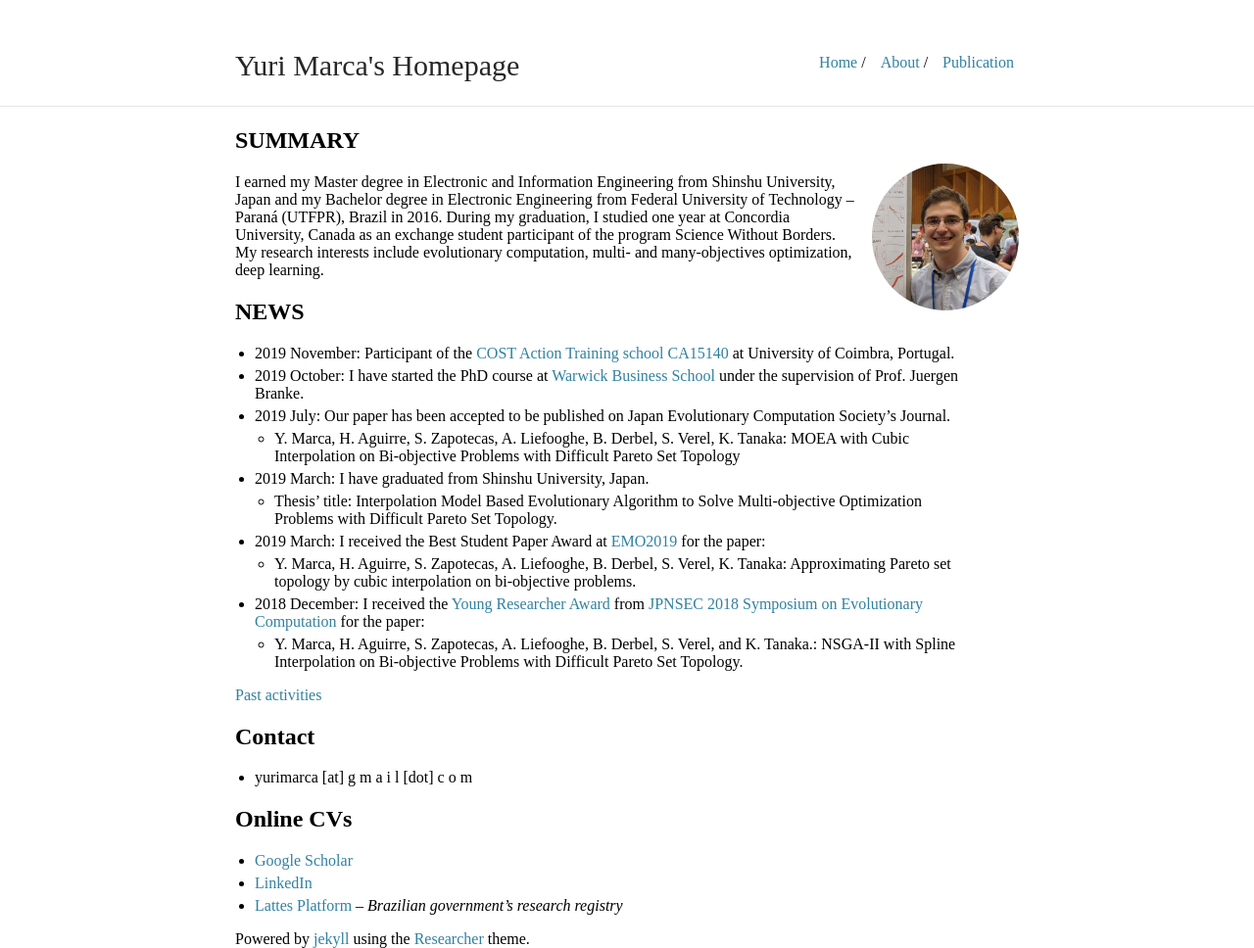
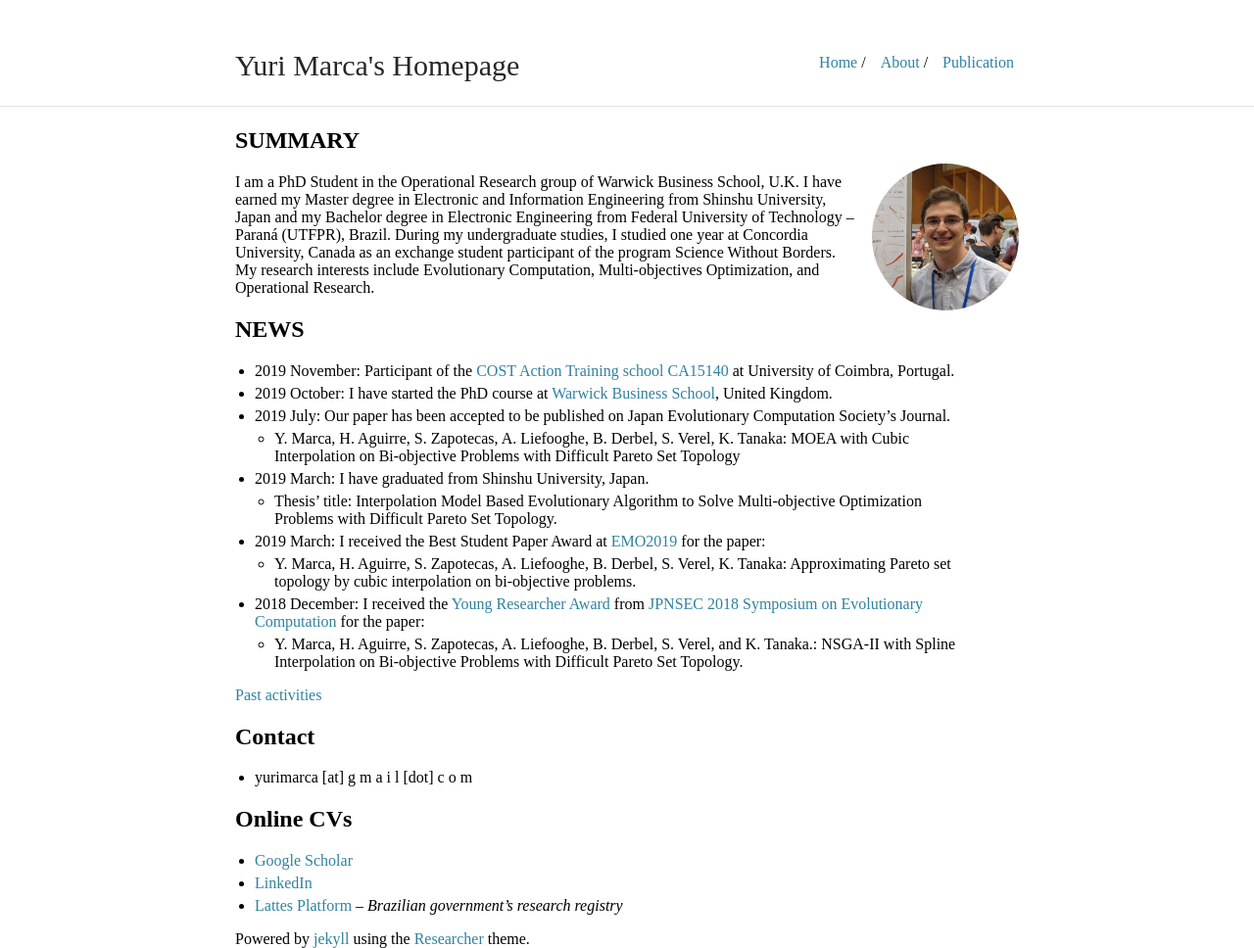
Before and after one commit to yurimarca/yurimarca.github.io, a Jekyll site: the page built from index.md, in a window 1280 px wide. Shown: the whole page at 98% size. Built offline with Jekyll 4.4.1, drawn with Linux system fonts in a browser that asks for light colours.

Commit message:
update wbs2

```diff
--- a/index.md
+++ b/index.md
@@ -7,12 +7,12 @@ title: Yuri Marca's Homepage
 
 <img class="profile-picture" src="profile-pic.png">
 
-I earned my Master degree in Electronic and Information Engineering from Shinshu University, Japan and my Bachelor degree in Electronic Engineering from Federal University of Technology – Paraná (UTFPR), Brazil in 2016. During my graduation, I studied one year at Concordia University, Canada as an exchange student participant of the program Science Without Borders. My research interests include evolutionary computation, multi- and many-objectives optimization, deep learning.
+I am a PhD Student in the Operational Research group of Warwick Business School, U.K. I have earned my Master degree in Electronic and Information Engineering from Shinshu University, Japan and my Bachelor degree in Electronic Engineering from Federal University of Technology – Paraná (UTFPR), Brazil. During my undergraduate studies, I studied one year at Concordia University, Canada as an exchange student participant of the program Science Without Borders. My research interests include Evolutionary Computation, Multi-objectives Optimization, and Operational Research.
 
 ## NEWS
 
 * 2019 November: Participant of the [COST Action Training school CA15140](https://imappnio.dcs.aber.ac.uk/training-school-2019/training-school-2019) at University of Coimbra, Portugal.
-* 2019 October: I have started the PhD course at [Warwick Business School](https://www.wbs.ac.uk/courses/doctoral/phd/) under the supervision of Prof. Juergen Branke.
+* 2019 October: I have started the PhD course at [Warwick Business School](https://www.wbs.ac.uk/courses/doctoral/phd/), United Kingdom.
 * 2019 July: Our paper has been accepted to be published on Japan Evolutionary Computation Society's Journal.
   * Y. Marca, H. Aguirre, S. Zapotecas, A. Liefooghe, B. Derbel, S. Verel, K. Tanaka: MOEA with Cubic Interpolation on Bi-objective Problems with Difficult Pareto Set Topology
 * 2019 March: I have graduated from Shinshu University, Japan.
```
